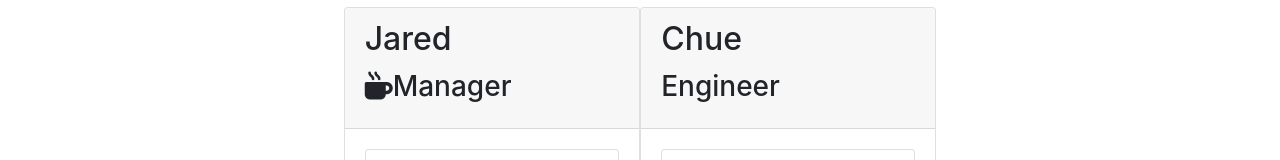
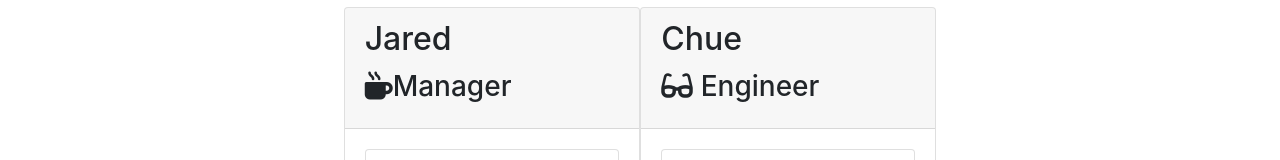
Before and after one commit to pangsua26/homework10_employeeSummary, a website: page output/team.html in a window 1280 px wide. Shown: the part 193-353 px from the top of the page. Drawn offline with nearby package versions, Linux system fonts and the light colour scheme.

Commit message:
added missed icon

```diff
--- a/output/team.html
+++ b/output/team.html
@@ -39,7 +39,7 @@
                 <div class="card employee-card">
                     <div class="card-header">
                         <h2 class="card-title">Chue</h2>
-                        <h3 class="card-title"></i>Engineer</h3>
+                        <h3 class="card-title"><i class="fas fa-glasses mr-2"></i>Engineer</h3>
                     </div>
                     <div class="card-body">
                         <ul class="list-group">
@@ -49,6 +49,8 @@
                         </ul>
                     </div>
                 </div>
+
+
             </div>
         </div>
     </div>
```
